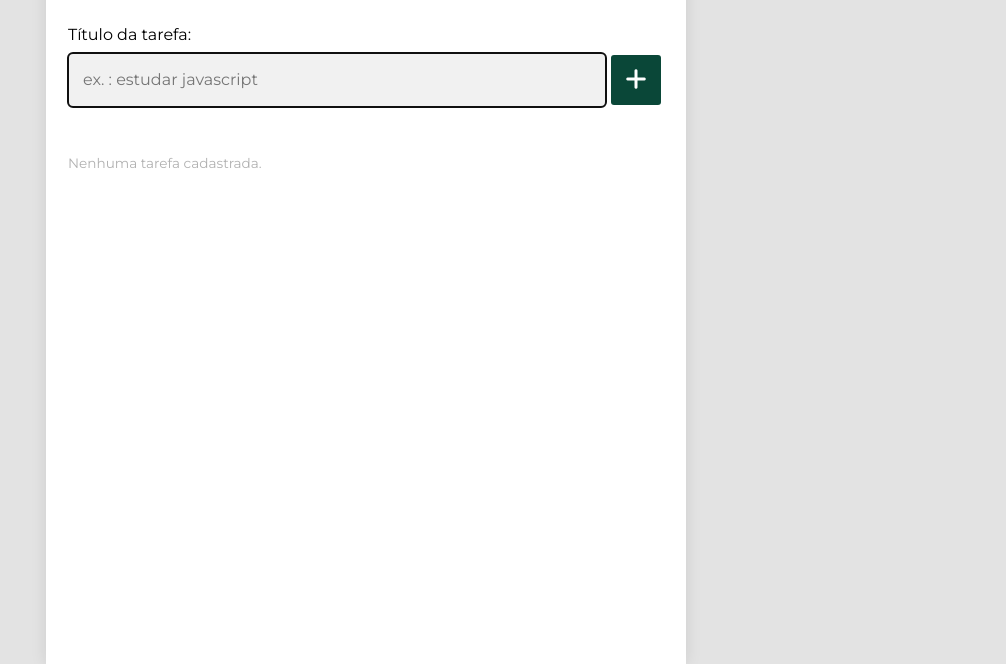
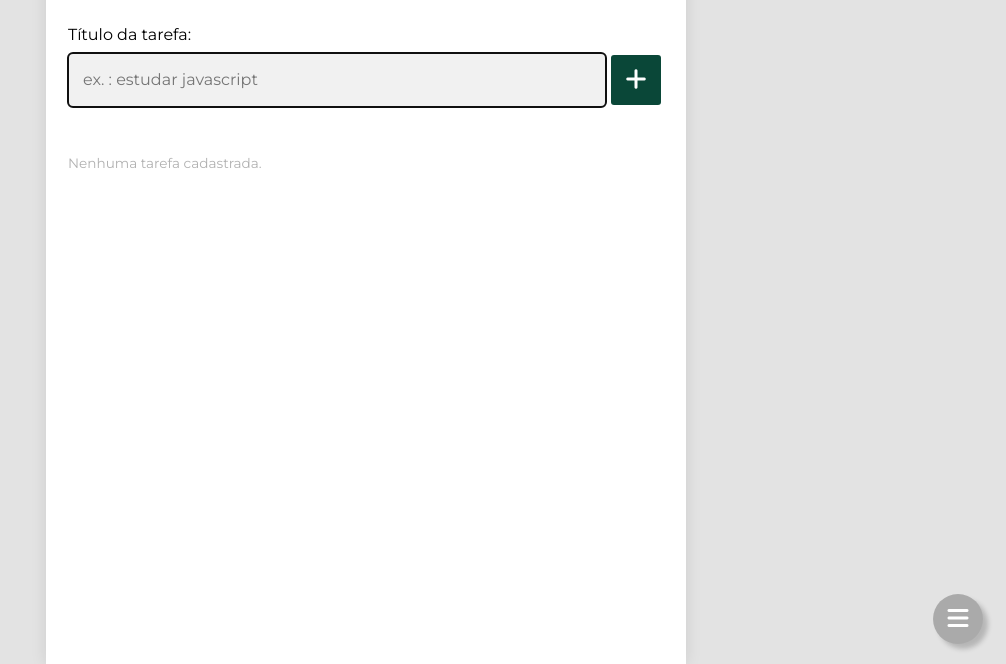
Before and after one commit to mikansc/todo-vanilla, a plain HTML site: page src/index.html in a window 1280 px wide. Shown: the part 136-800 px from the top of the page, without its empty margins (274-1280 px from the left). Drawn offline with nearby package versions, Linux system fonts and the light colour scheme.

Commit message:
Add a menu button (html + css)

```diff
--- a/src/css/style.css
+++ b/src/css/style.css
@@ -8,7 +8,6 @@
 }
 
 body {
-  position: relative;
   line-height: 1;
   font-size: 16px;
   font-family: sans-serif;
@@ -70,6 +69,15 @@ button.btn {
   background-color: rgb(172, 169, 18);
 }
 
+.btn-menu {
+  background-color: #aaaaaa;
+}
+
+button.btn-rounded {
+  border-radius: 50%;
+  box-shadow: 5px 5px 5px rgba(0, 0, 0, 0.2);
+}
+
 .container {
   width: 50%;
   min-width: 640px;
@@ -78,8 +86,14 @@ button.btn {
   padding: 22px;
   background-color: #fff;
   box-shadow: 0 0 15px rgba(0, 0, 0, 0.1);
+  position: relative;
 }
 
+button#menuIcon {
+  position: fixed;
+  bottom: 20px;
+  right: 20px;
+}
 .todo-title {
   padding: 10px 0;
   border-bottom: 1px solid rgba(0, 0, 0, 0.1);
@@ -117,6 +131,9 @@ button.btn {
   }
   .todo-title .subtitle {
     font-size: 14px;
+  }
+  #menuIcon {
+    display: none;
   }
 }
 
--- a/src/index.html
+++ b/src/index.html
@@ -39,6 +39,9 @@
       <main class="todo-list">
         <ul id="todoList"></ul>
       </main>
+      <button class="btn btn-rounded btn-menu" id="menuIcon">
+        <i class="fas fa-bars"></i>
+      </button>
     </div>
     <script src="https://kit.fontawesome.com/7872dcc455.js" defer></script>
   </body>
```
